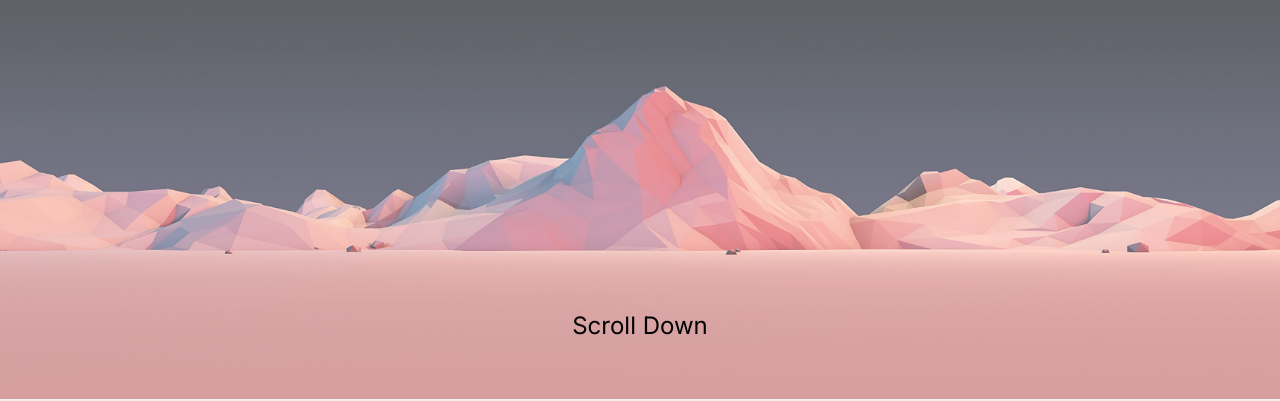
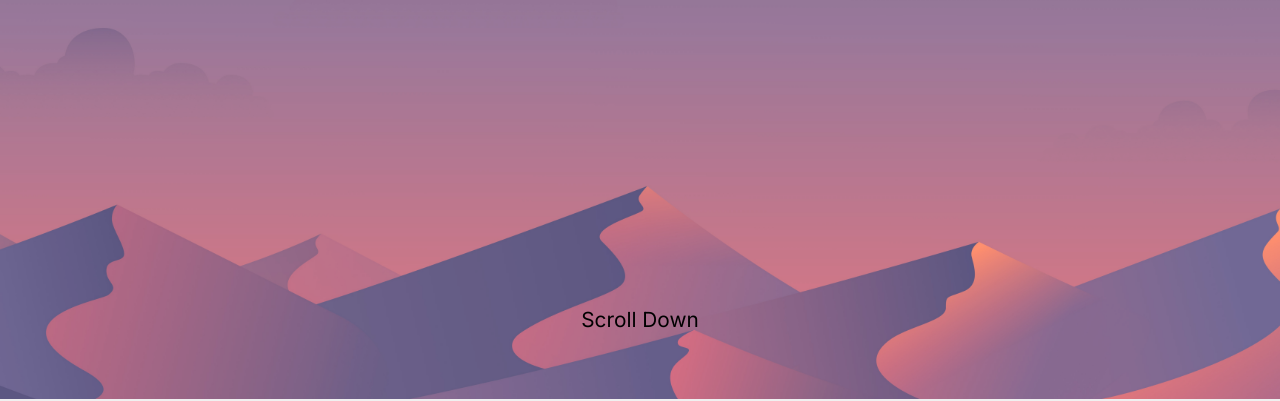
Before and after one commit to justinfyh/justinfyh.github.io, an Astro site: page / in a window 1280 px wide. Shown: the part 401-802 px from the top of the page. Built offline with nearby package versions, Linux system fonts and the light colour scheme; Astro itself is replaced by a stand-in of ours.

Commit message:
Minor changes

```diff
--- a/src/components/Landing.astro
+++ b/src/components/Landing.astro
@@ -37,7 +37,7 @@ import Introduction from "./Introduction.astro";
     }
 
     .overlay {
-        background: url('../images/screen3.jpg') no-repeat top fixed;
+        background: url('../images/screen2.jpg') no-repeat top fixed;
         background-size: cover;
         background-position: top;
         position: absolute;
@@ -54,9 +54,9 @@ import Introduction from "./Introduction.astro";
     }
 
     .scroll {
-        font-size: 1.5rem;
+        font-size: 1.3rem;
         position: absolute;
-        bottom: 30px;
+        bottom: 2em;
         text-align: center;
         width: 100%;
     }
--- a/src/layouts/Layout.astro
+++ b/src/layouts/Layout.astro
@@ -41,7 +41,7 @@ import ResumeCard from '../components/ResumeCard.astro';
 		--text: black;
 		--shadow: #525252;
 		--image-filter: invert(100%);
-		--tint: rgba(255, 255, 255, 0.3);
+		--tint: rgba(255, 255, 255, 0.1);
 
 		--gradient: linear-gradient(
 			0,
--- a/src/pages/index.astro
+++ b/src/pages/index.astro
@@ -58,7 +58,7 @@ import projects from '../data/projects.json'
 	@media(max-width: 880px) {
 		.grid-container {
 			grid-template-columns: repeat(1, 1fr);
-			width: 95%;
+			width: 90%;
 		}
 	}
 </style>
```
